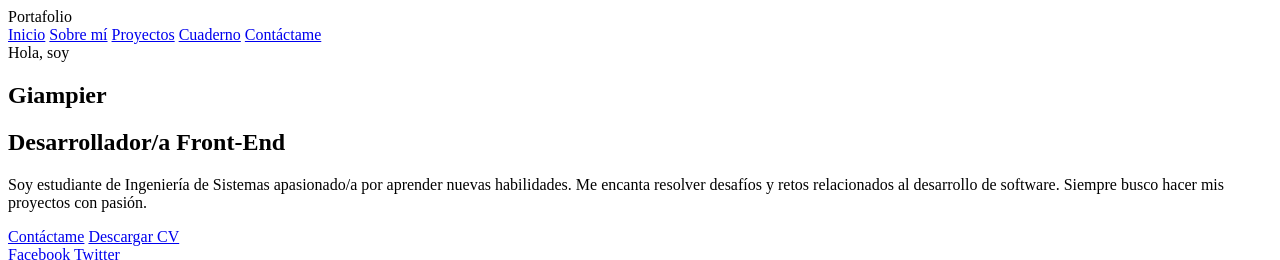
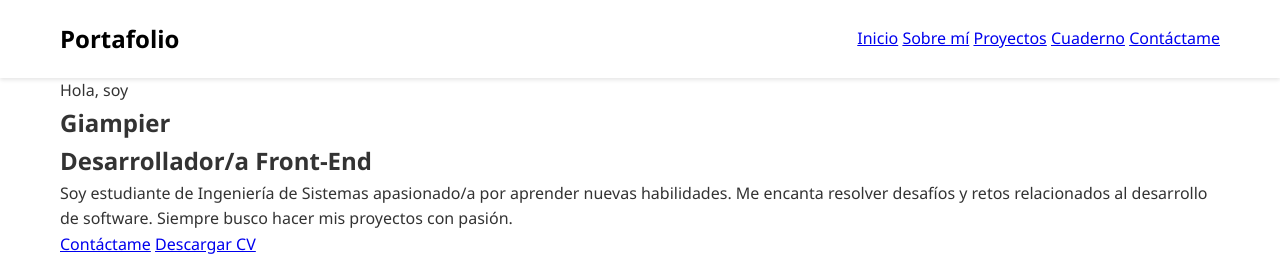
Before and after one commit to Giampier-pixel/Desarrollo-de-aplicaciones-web-Aliaga, a PHP site: page / in a window 1280 px wide. Shown: the top 260 px of the page. Run offline with PHP 8.4, Linux system fonts and the light colour scheme.

Commit message:
Update styles.css

```diff
--- a/styles.css
+++ b/styles.css
@@ -1 +1,69 @@
-vcb
+:root {
+    --primary-color: #000000;
+    --secondary-color: #000000;
+    --background-color: #fff;
+    --text-color: #333;
+    --light-gray: #f5f5f5;
+    --border-radius: 8px;
+    --box-shadow: 0 4px 6px rgba(0, 0, 0, 0.1);
+}
+
+* {
+    margin: 0;
+    padding: 0;
+    box-sizing: border-box;
+    font-family: 'Segoe UI', Tahoma, Geneva, Verdana, sans-serif;
+}
+
+body {
+    background-color: var(--background-color);
+    color: var(--text-color);
+    line-height: 1.6;
+}
+
+.container {
+    max-width: 1200px;
+    margin: 0 auto;
+    padding: 0 20px;
+}
+
+header {
+    background-color: var(--background-color);
+    box-shadow: 0 2px 4px rgba(0, 0, 0, 0.1);
+    position: sticky;
+    top: 0;
+    z-index: 100;
+}
+
+nav {
+    display: flex;
+    justify-content: space-between;
+    align-items: center;
+    padding: 20px 0;
+}
+
+.logo {
+    font-size: 24px;
+    font-weight: bold;
+    color: var(--primary-color);
+}
+
+/* Estilos para Cuaderno */
+#cuaderno-semanal {
+    margin-top: 40px;
+}
+
+.semana h3 {
+    color: var(--primary-color);
+}
+
+ul {
+    list-style-type: none;
+    padding: 0;
+}
+
+ul li {
+    margin-bottom: 10px;
+}
+
+/* Otros estilos que ya tienes */
```
